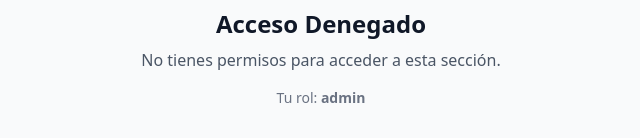
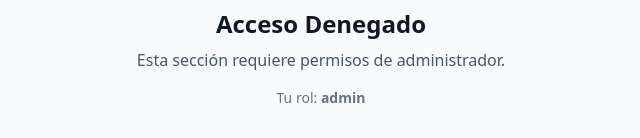
Before and after one commit to Boylemariotte/PrestamosJuan, a React (Vite) app: page /caja in a window 1280 px wide. Shown: the part 380-518 px from the top of the page, without its empty margins (319-959 px from the left). Built offline with nearby package versions, Linux system fonts and the light colour scheme; no server answers; sample sign-in values are in the browser's storage.

Commit message:
correccion de impresion en caja y eliminacion de las vistas caja y papeleria para el domiciliario

```diff
--- a/src/App.jsx
+++ b/src/App.jsx
@@ -66,7 +66,7 @@ function App() {
             <Route
               path="/caja"
               element={
-                <ProtectedRoute requiredPermission="verCaja">
+                <ProtectedRoute requiredRole="administrador">
                   <Layout>
                     <FlujoCajas />
                   </Layout>
@@ -145,7 +145,7 @@ function App() {
             <Route
               path="/papeleria"
               element={
-                <ProtectedRoute>
+                <ProtectedRoute requiredRole="administrador">
                   <Layout>
                     <Papeleria />
                   </Layout>
--- a/src/components/Layout/Navbar.jsx
+++ b/src/components/Layout/Navbar.jsx
@@ -48,9 +48,13 @@ const Navbar = () => {
     { path: '/configuracion', label: 'Configuración', icon: Settings },
   ];
 
-  // Filtrar items del nav según permisos
+  // Filtrar items del nav según permisos y rol de usuario
   const getFilteredNavItems = () => {
     return navItems.filter(item => {
+      // Ocultar Caja y Papelería para el rol de domiciliario
+      if (user?.role === 'domiciliario' && (item.path === '/caja' || item.path === '/papeleria')) {
+        return false;
+      }
       if (item.path === '/estadisticas') return hasPermission('verEstadisticas');
       if (item.path === '/configuracion') return hasPermission('verConfiguracion');
       return true;
--- a/src/pages/FlujoCajas.jsx
+++ b/src/pages/FlujoCajas.jsx
@@ -337,7 +337,13 @@ const CajaSection = React.memo(({
     }, 0);
     const totalE = filasMovimientos.reduce((sum, fila) => {
       if (fila.prestamo) {
-        return sum + calcularMontoEntregado(fila.prestamo.valor || 0);
+        // Calcular monto entregado igual que en la tabla: valor del préstamo menos la papelería efectiva
+        const valorPrestamo = fila.prestamo.valor || 0;
+        const papeleria = fila.prestamo.papeleria !== undefined && fila.prestamo.papeleria !== null
+          ? fila.prestamo.papeleria
+          : calcularPapeleria(valorPrestamo);
+        const montoEntregado = valorPrestamo - papeleria;
+        return sum + montoEntregado;
       }
       return sum;
     }, 0);
```
